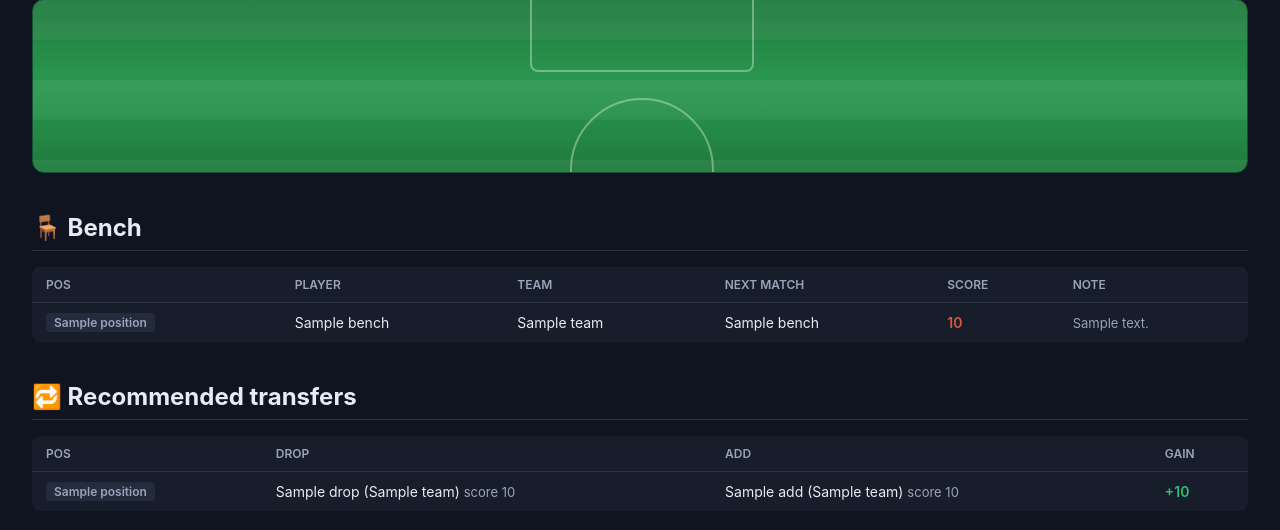
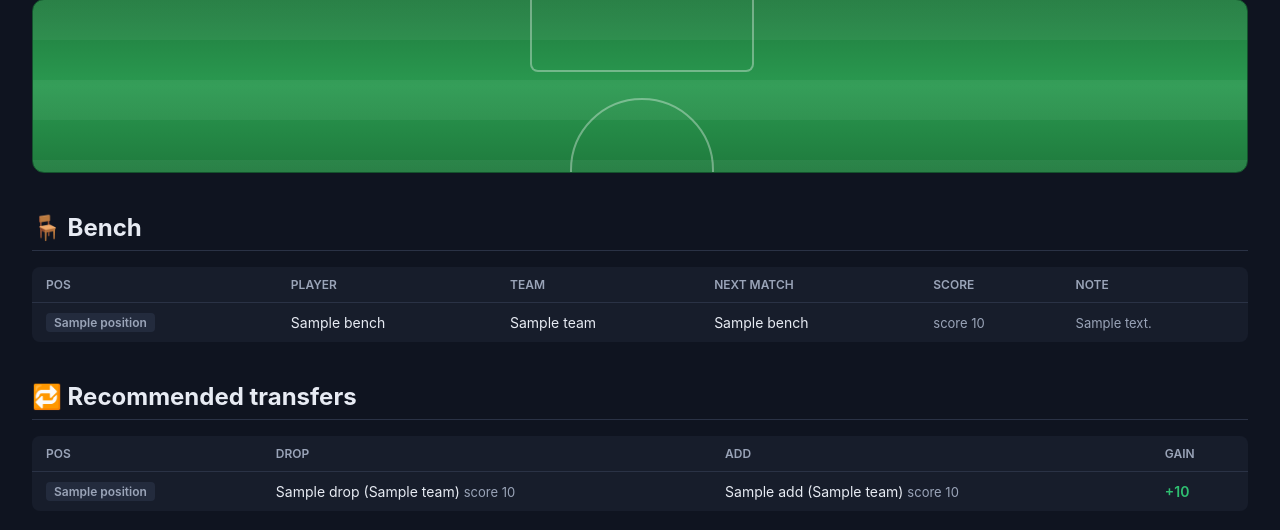
Before and after one commit to NamHoangVu/FPL-Draft-Helper, a Python web app: template templates/index.html in a window 1280 px wide. Shown: the part 257-787 px from the top of the page. Run offline with Jinja, Linux system fonts and the light colour scheme; the template is opened without the code that fills it: most values are stand-ins (such as "Sample title", 1, 10 or a date in 2020).

Commit message:
Match Bench score styling to Recommended transfers
Plain muted "score X" text instead of the color-coded score used for
starters, consistent with how score already appears in the
Recommended transfers table.

```diff
--- a/main.py
+++ b/main.py
@@ -119,13 +119,12 @@ def print_squad_table(starters, bench):
 
     for p in bench:
         fdr_color = ["", "green", "green", "yellow", "red", "red"][p.next_fixture_fdr]
-        score_color = "green" if p.recommendation_score >= 20 else ("yellow" if p.recommendation_score >= 12 else "red")
         bench_table.add_row(
             p.position,
             p.name,
             p.team,
             f"[{fdr_color}]{p.fixture_label}[/]",
-            f"[{score_color}]{p.recommendation_score}[/]",
+            f"[dim]{p.recommendation_score}[/]",
             p.recommendation_note,
         )
     console.print(bench_table)
--- a/templates/index.html
+++ b/templates/index.html
@@ -313,9 +313,7 @@
                     <td>{{ p.name }}</td>
                     <td>{{ p.team }}</td>
                     <td class="{{ fdr_class[p.next_fixture_fdr] }}">{{ p.fixture_label }}</td>
-                    <td class="{{ 'score-high' if p.recommendation_score >= 20 else ('score-mid' if p.recommendation_score >= 12 else 'score-low') }}">
-                        {{ p.recommendation_score }}
-                    </td>
+                    <td class="note">score {{ p.recommendation_score }}</td>
                     <td class="note">{{ p.recommendation_note }}</td>
                 </tr>
                 {% endfor %}
```
